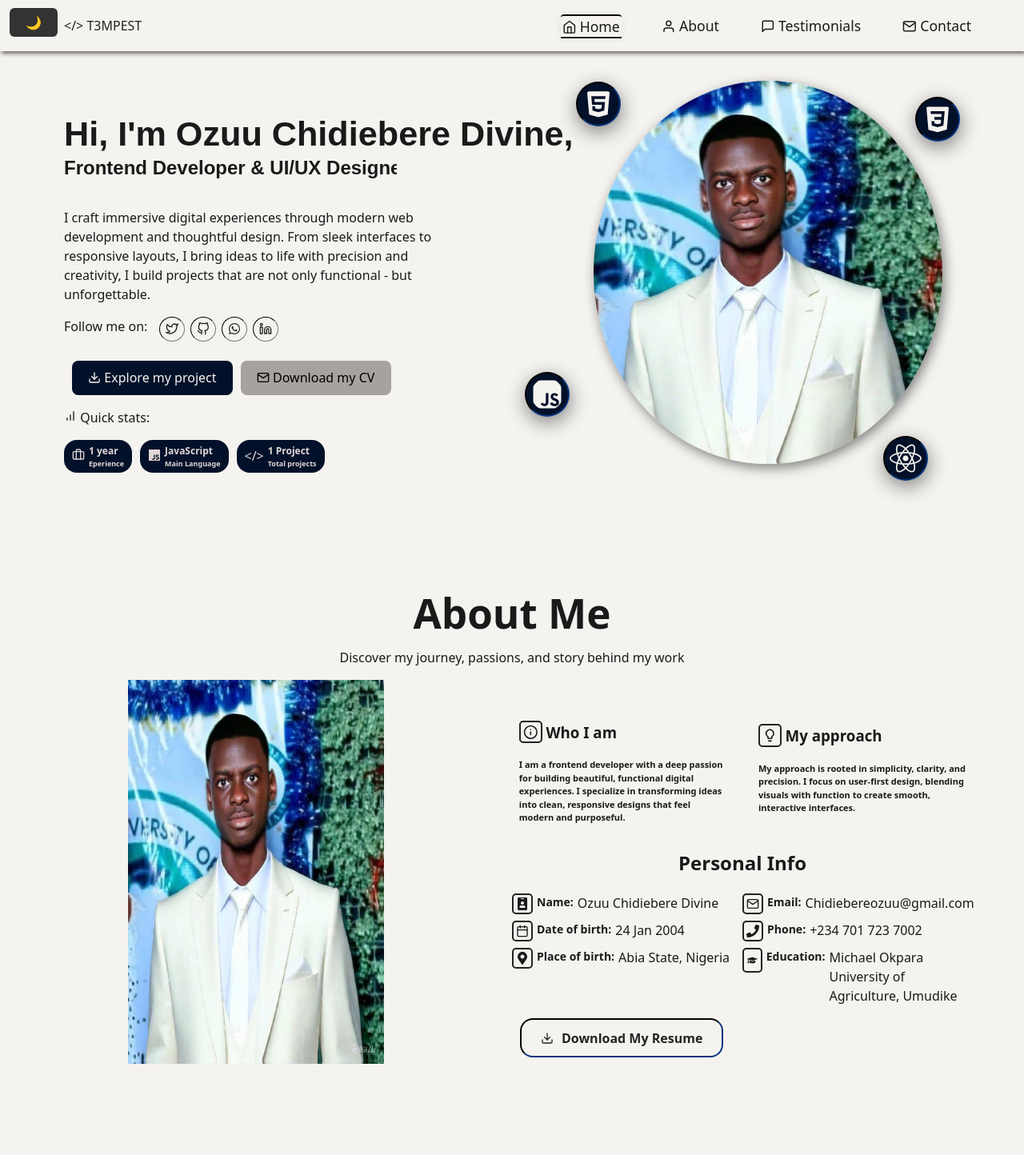
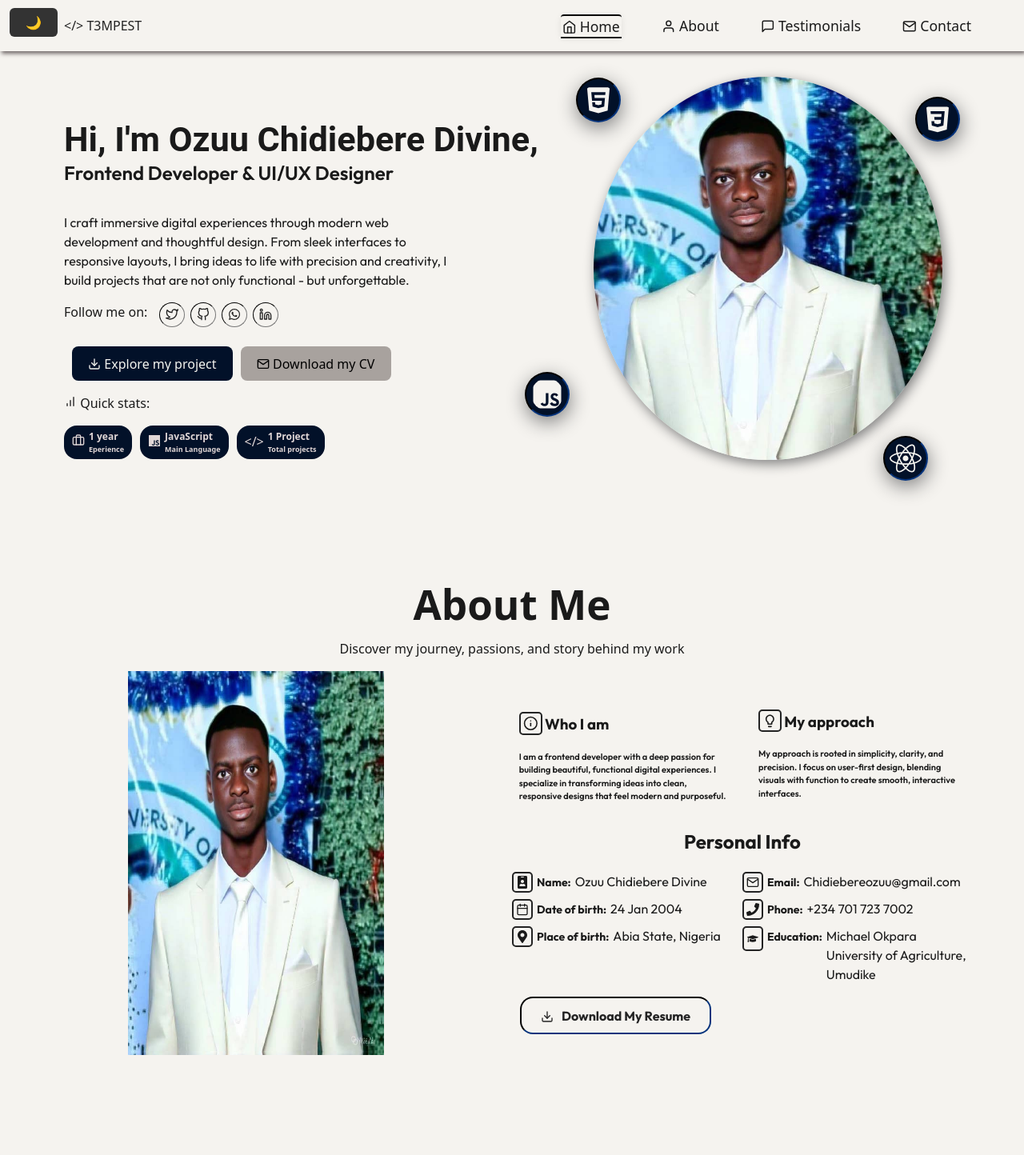
Before and after one commit to T3MPEST-21/Portfolio, a React (Vite) app in the folder frontend/: page / in a window 1280 px wide. Shown: the top 1444 px of the page at 80% size. Built offline with nearby package versions, Linux system fonts and the light colour scheme.

Commit message:
Updated ...

```diff
--- a/frontend/src/global.css
+++ b/frontend/src/global.css
@@ -1,3 +1,6 @@
+
+@import url('https://fonts.googleapis.com/css2?family=Noto+Serif:ital,wght@0,100..900;1,100..900&family=Outfit:wght@100..900&family=Roboto+Mono:ital,wght@0,100..700;1,100..700&display=swap');
+
 :root {
     --rich-charcoal-black: #1a1a1a;
     --warm-gray: #a8a29e;
@@ -189,7 +192,7 @@ body.dark-mode .nav-links a.active {
   padding: 0;
   margin: 0;
   font-size: 2.7em;
-  font-family: sans-serif;
+  font-family: 'Roboto';
 }
 
 .hero-span {
@@ -197,7 +200,7 @@ body.dark-mode .nav-links a.active {
   padding: 0;
   font-size: 1.5em;
   font-weight: 600;
-  font-family: sans-serif;
+  font-family: 'outfit';
   overflow: hidden;
   white-space: nowrap;
   animation: typing 7s steps(50, end) 0s infinite alternate;
@@ -264,6 +267,7 @@ body.dark-mode .cursor {
 .hero-description {
   width: 75%;
   padding-top: 1em;
+  font-family: 'outfit';
 }
 
 .socials {
@@ -456,6 +460,7 @@ body.dark-mode .language-icon {
 .abt-text {
   width: 45%;
   padding-top: 2em;
+  font-family: 'outfit';
 }
 
 .who-i-am {
@@ -515,7 +520,7 @@ body.dark-mode .about-icon {
 .info-tittle {
   font-size: 14px;
   font-weight: bold;
-  margin: 0 5px;
+  margin: 3px 5px 0px 5px;
 }
 
 .abt-btn {
```
